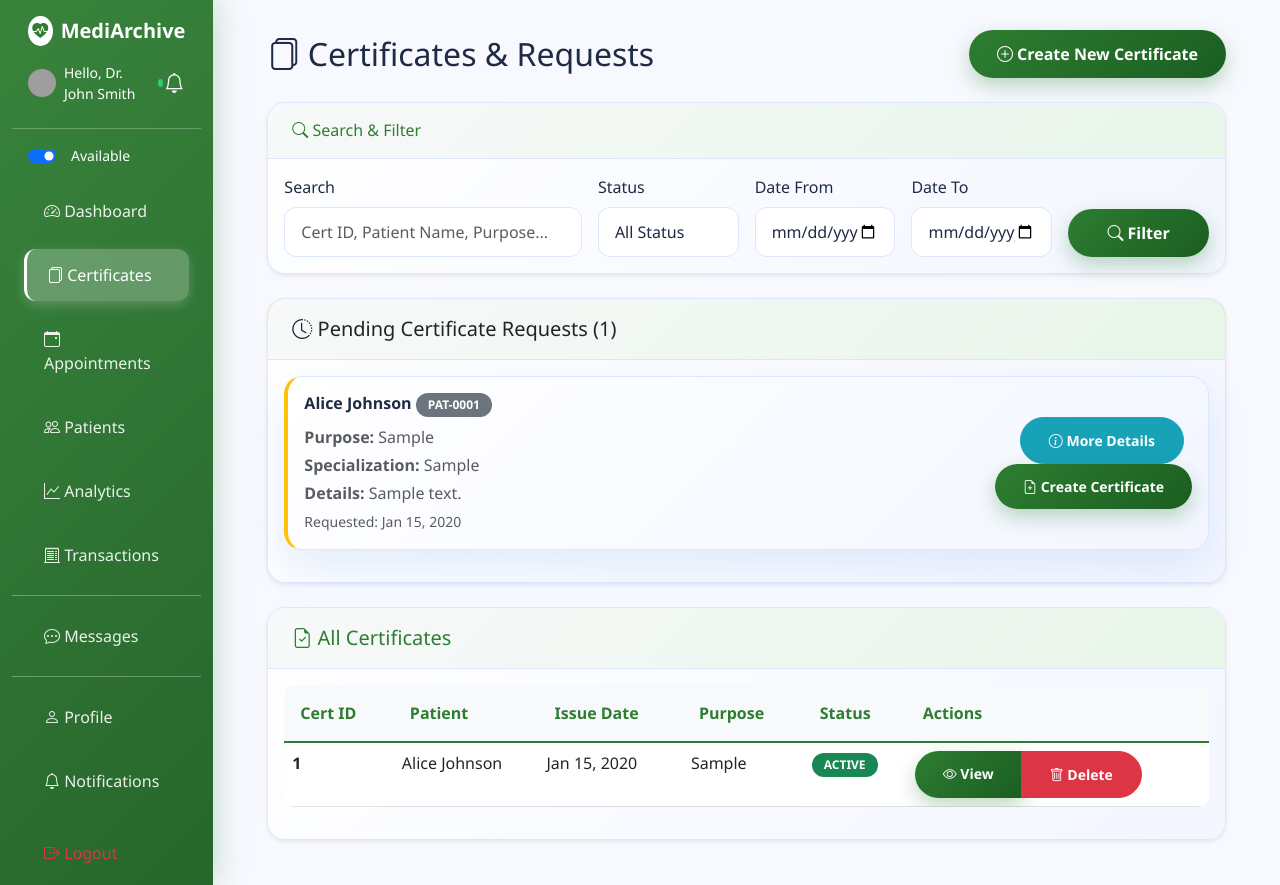
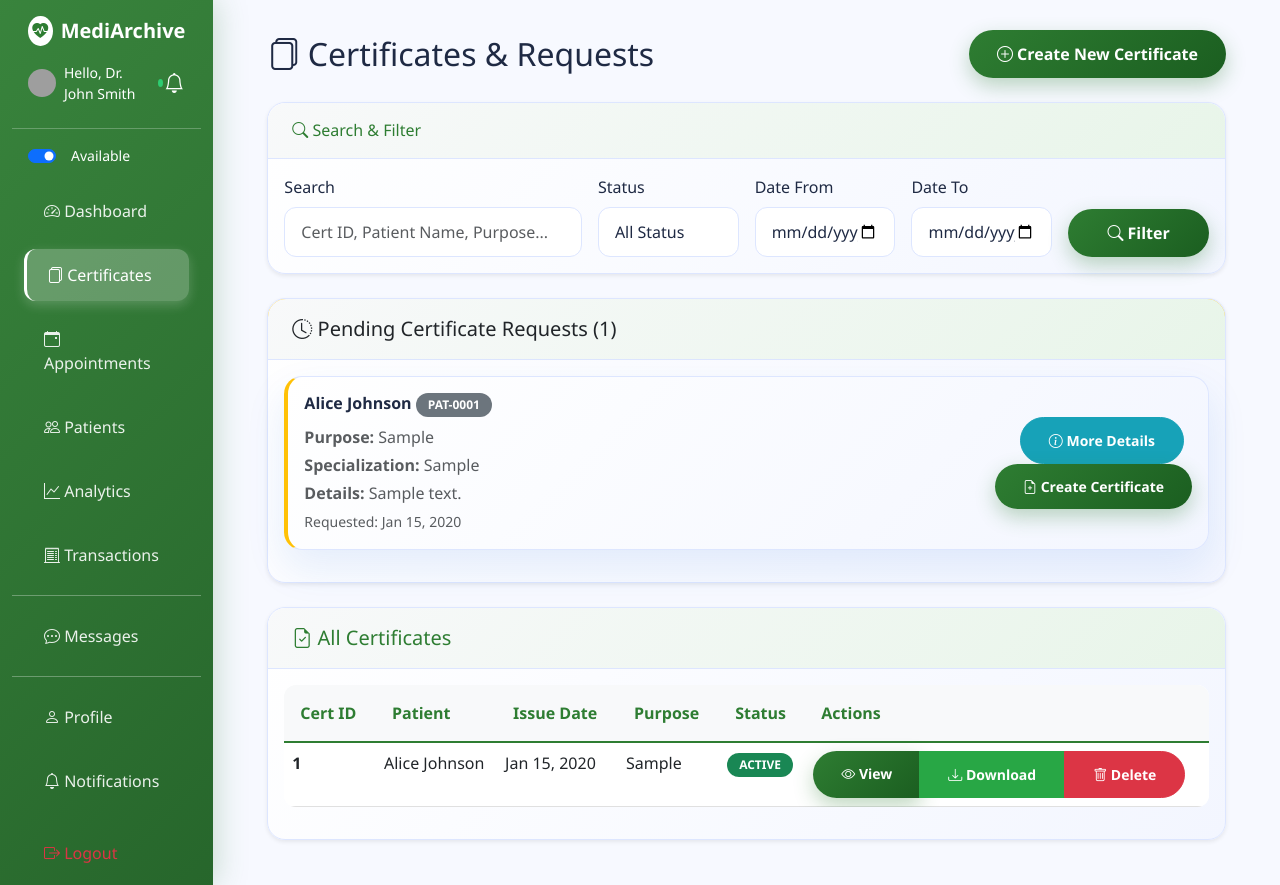
Before and after one commit to porogami63/SYSTEMINTEG, a PHP site: page /SYSTEMINTEG/views/certificates.php in a window 1280 px wide. Run offline with PHP 8.4, Linux system fonts and the light colour scheme; a user stored in the database is signed in; data comes from the database, SQL or seed files in the repository; tables that the repository leaves empty or names only in its code hold one stand-in row (values such as "Sample post"); data that the repository does not hold is empty; some libraries are stand-ins or nearby versions; grey boxes are pictures that could not be loaded.

Commit message:
tiny update

```diff
--- a/views/certificates.php
+++ b/views/certificates.php
@@ -463,6 +463,9 @@ button[data-enabled="true"] {
                                             <div class="btn-group" role="group">
                                                 <a href="view_certificate.php?id=<?php echo $cert['id']; ?>" class="btn btn-sm btn-primary">
                                                     <i class="bi bi-eye"></i> View
+                                                </a>
+                                                <a href="../api/download.php?id=<?php echo $cert['id']; ?>" class="btn btn-sm btn-success">
+                                                    <i class="bi bi-download"></i> Download
                                                 </a>
                                                 <button class="btn btn-sm btn-danger delete-cert-btn" data-cert-id="<?php echo $cert['id']; ?>" data-cert-name="<?php echo htmlspecialchars($cert['cert_id']); ?>" title="Delete Certificate">
                                                     <i class="bi bi-trash"></i> Delete
--- a/views/my_certificates.php
+++ b/views/my_certificates.php
@@ -72,6 +72,7 @@ try {
                                             </span>
                                         </td>
                                         <td>
+                                            <div class="btn-group" role="group">
                                                 <a href="view_certificate.php?id=<?php echo $cert['id']; ?>" class="btn btn-sm btn-primary">
                                                     <i class="bi bi-eye"></i> View
                                                 </a>
@@ -81,6 +82,7 @@ try {
                                                 <button class="btn btn-sm btn-danger delete-cert-btn" data-cert-id="<?php echo $cert['id']; ?>" data-cert-name="<?php echo htmlspecialchars($cert['cert_id']); ?>">
                                                     <i class="bi bi-trash"></i> Delete
                                                 </button>
+                                            </div>
                                         </td>
                                     </tr>
                                     <?php endforeach; ?>
```
Lines whose indentation alone changed are shown as unchanged.
